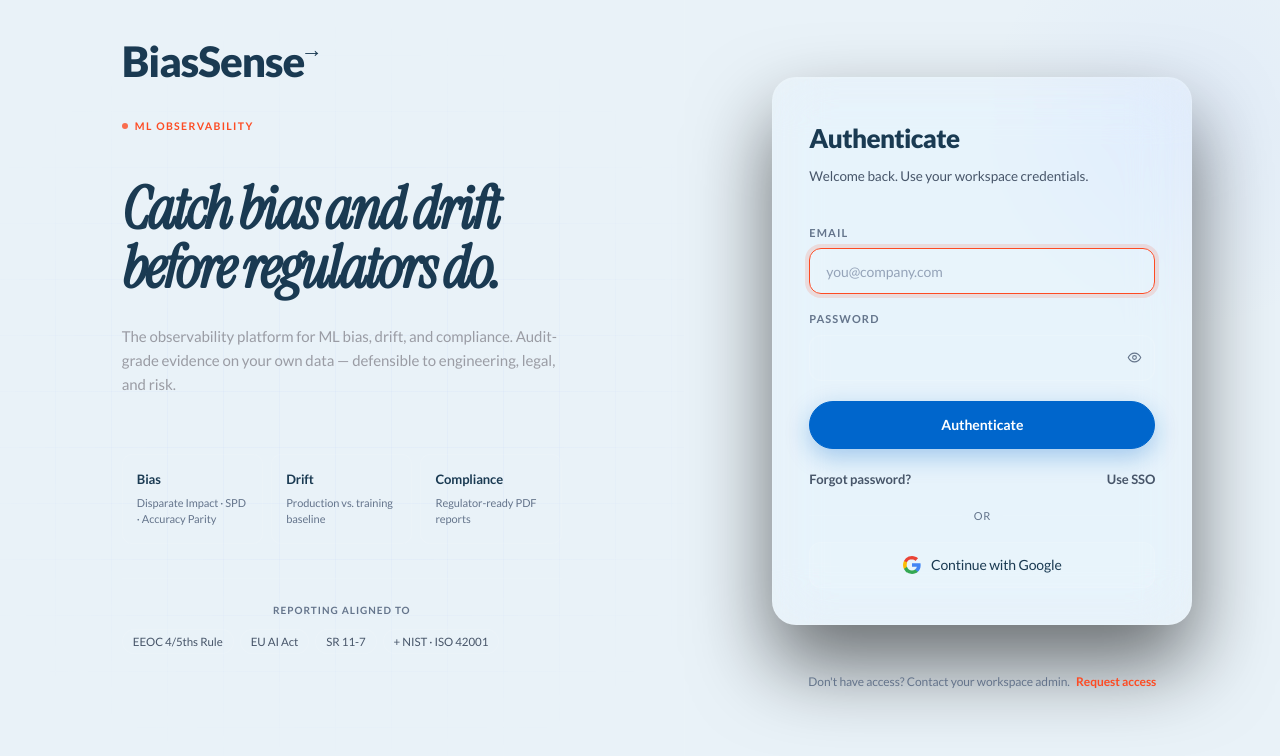
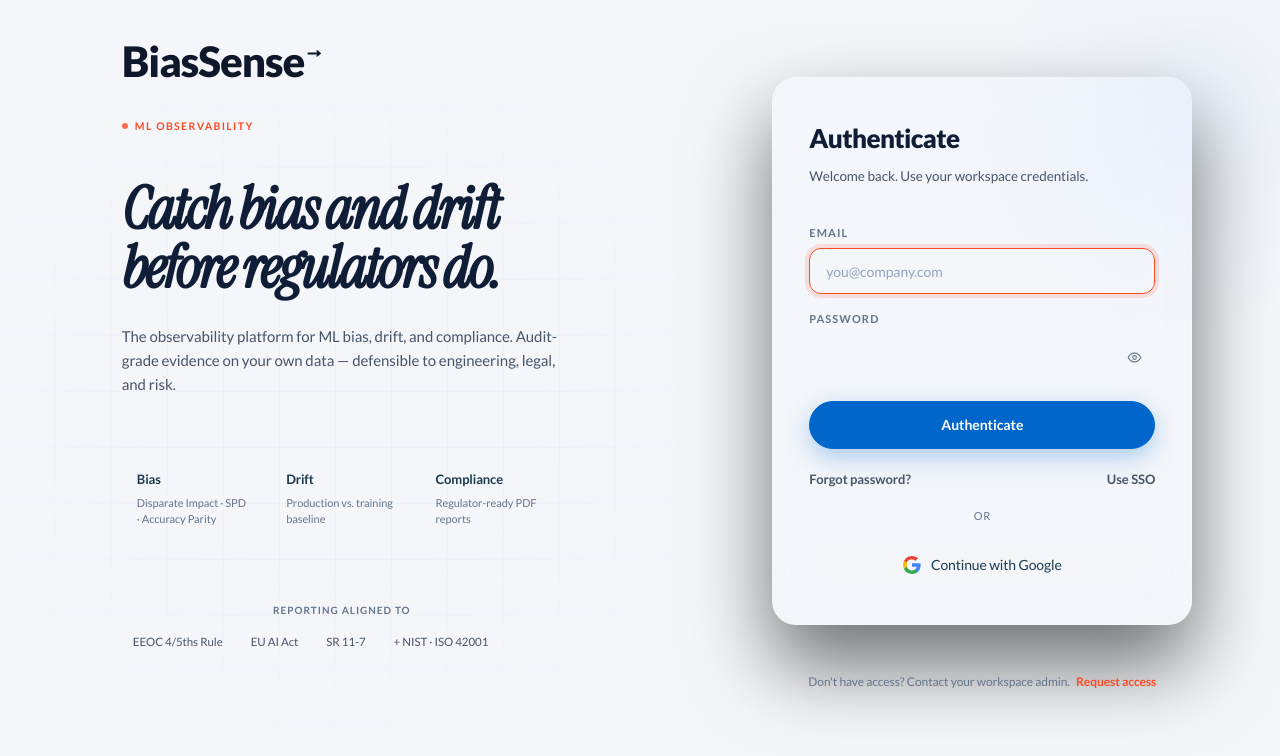
Before and after one commit to Pathi-Rama-Dhanunjay/dashboard, a React (Vite) app: page / in a window 1280 px wide. Shown: the top 756 px of the page. Built offline with nearby package versions, Linux system fonts and the light colour scheme.

Commit message:
changes in sign in page

```diff
--- a/src/pages/shell.tsx
+++ b/src/pages/shell.tsx
@@ -17,21 +17,23 @@
 
 const Wordmark = ({ size }: { size: number }) => {
   return (
-    <span className="logo-word" style={{ fontSize: size, position: 'relative' }}>
+    <span className="logo-word" style={{ fontSize: size, position: 'relative', color: '#0F172A' }}>
       BiasSens<span style={{ position: 'relative', display: 'inline-block' }}>
         e
         <span
           style={{
             position: 'absolute',
             top: '-0.1em',
-            left: '85%',
-            transform: 'translateX(0)',
+            left: '100%',
+            transform: 'scaleX(0.95)',
+            transformOrigin: 'left center',
             fontSize: '0.52em',
             lineHeight: 1,
-            color: 'var(--text)',
+            color: '#0F172A',
             fontWeight: 700,
             letterSpacing: 0,
             whiteSpace: 'nowrap',
+            WebkitTextStroke: '1px currentColor',
           }}
         >→</span>
       </span>
--- a/src/styles/layout.css
+++ b/src/styles/layout.css
@@ -16,7 +16,7 @@
 
 :root {
   /* === Canvas === */
-  --bg:           #E9F2F8;
+  --bg:           #F4F6F9;
   --bg-2:         #131210;
   --surface:      rgba(255, 255, 255, 0.045);
   --surface-2:    rgba(255, 255, 255, 0.08);
@@ -419,7 +419,7 @@
   letter-spacing: -0.025em;
   font-family: 'Lato', sans-serif !important;
   font-style: normal !important;
-  color: var(--text);
+  color: #0F1E36;
 }
 .signin-quiet-title + p,
 .signin-subtle {
@@ -1149,7 +1149,7 @@
   letter-spacing: -0.038em;
   font-weight: 700;
   margin: 0;
-  color: var(--text);
+  color: #0F1E36;
 }
 .signin-split-headline .muted  { color: #6B6E78; }
 .signin-split-headline .accent { color: var(--amber-l); }
@@ -1157,7 +1157,7 @@
 .signin-split-sub {
   font-size: 15px;
   line-height: 1.6;
-  color: #9A9CA4;
+  color: #475569;
   margin: 0;
   max-width: 520px;
 }
```
